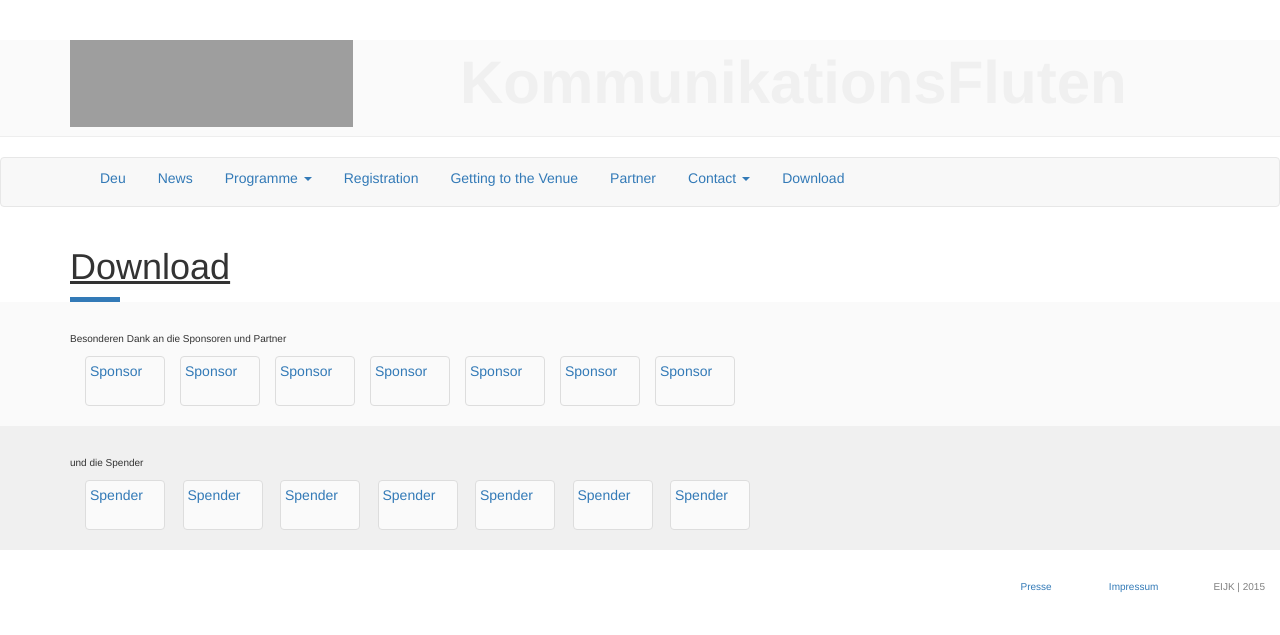
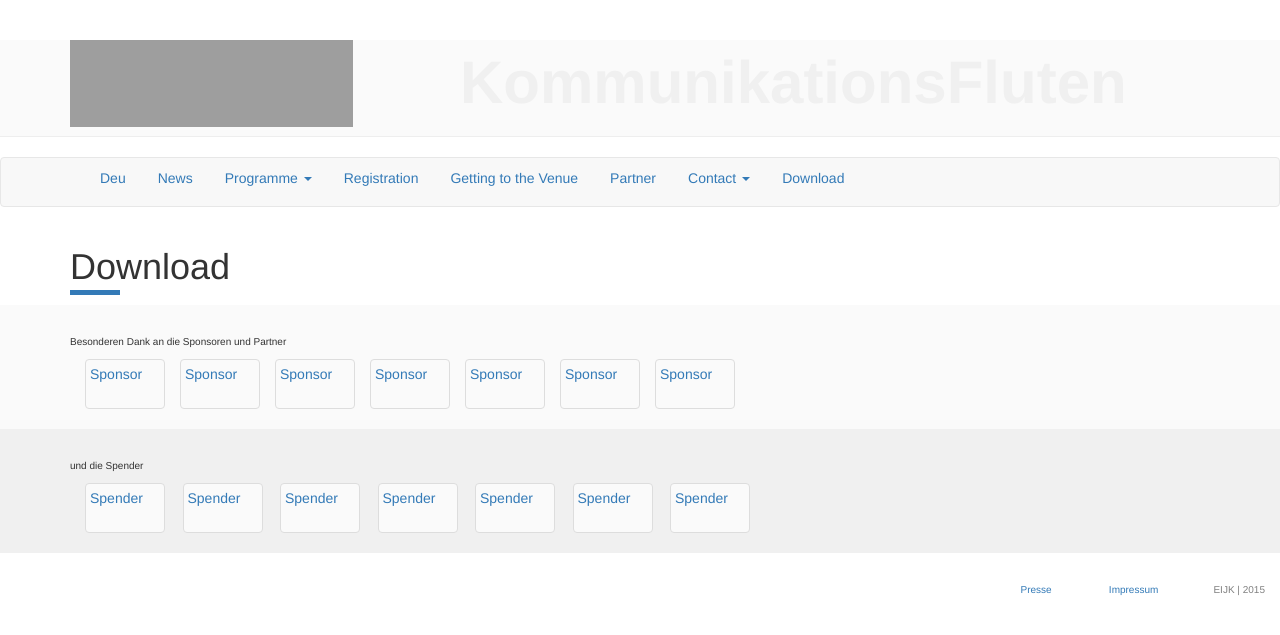
Before and after one commit to susedev/test, a Jekyll site: the page built from download.html, in a window 1280 px wide. Shown: the top 635 px of the page. Built offline with Jekyll 4.4.1, drawn with Linux system fonts in a browser that asks for light colours; nearby versions of some CDN libraries; grey boxes are pictures that could not be loaded.

Commit message:
Update page.html

```diff
--- a/_layouts/page.html
+++ b/_layouts/page.html
@@ -12,9 +12,9 @@ layout: base
  <div class="row">
   <div class="row-same-height row-same-height row-full-height">
     <div class="col-md-3 col-md-height col-full-height">
-          <h1><u>{{ page.title }}</u></h1>
+          <h1>{{ page.title }}
           <div class="box" style="background-color: #337AB7; width: 50px; height:5px; margin-top:3px;">
-          </div>
+          </div></h1>
     </div>
     <div class="col-md-6 col-md-height col-full-height">
                {{ content }}
```
